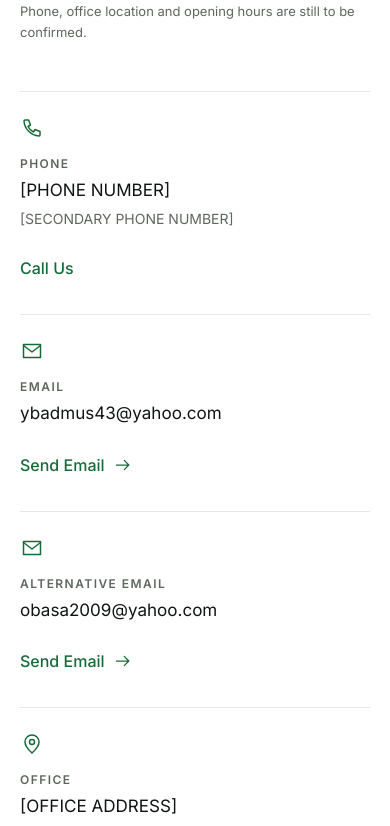
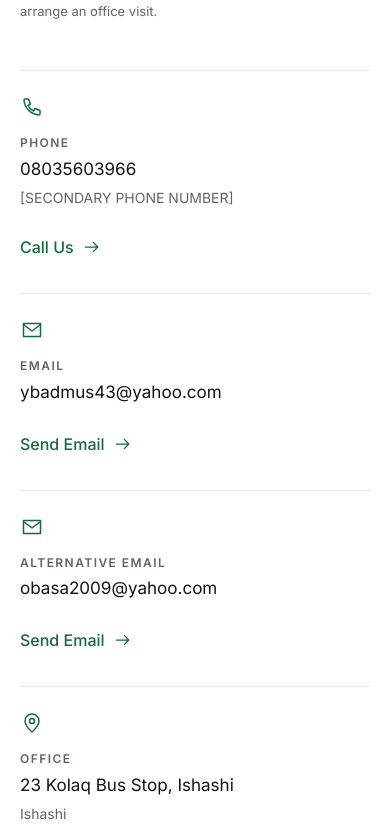
Before and after one commit to Mkay2231/zarab-construction, a React (Vite) app: page /contact in a window 390 px wide. Shown: the part 1159-1985 px from the top of the page. Built offline with nearby package versions, Linux system fonts and the light colour scheme; no server answers.

Commit message:
Add owner-supplied phone number and Ishashi office address

```diff
--- a/src/data/company.js
+++ b/src/data/company.js
@@ -7,12 +7,12 @@ export const company = {
   incorporated: '26 June 2008',
   registrationNumber: 'RC 756052',
   profile: 'Incorporated in 2008, Zarab Construction Company Ltd. provides building construction and civil engineering services to the public and private sectors in Nigeria. Our work spans roads, bridges, buildings, water resources and related infrastructure, supported by a multidisciplinary team and construction equipment.',
-  phone: '[PHONE NUMBER]',
+  phone: '08035603966',
   phoneSecondary: '[SECONDARY PHONE NUMBER]',
   email: 'ybadmus43@yahoo.com',
   emailSecondary: 'obasa2009@yahoo.com',
-  address: '[OFFICE ADDRESS]',
-  region: '[CITY, STATE / REGION]',
+  address: '23 Kolaq Bus Stop, Ishashi',
+  region: 'Ishashi',
   hours: '[BUSINESS HOURS]',
   weekendHours: '[WEEKEND AVAILABILITY]',
   whatsapp: null,
--- a/src/pages/Contact.jsx
+++ b/src/pages/Contact.jsx
@@ -81,7 +81,7 @@ export default function Contact() {
       {/* 06.2 Contact Information */}
       <section id="contact-information" className="section section--white" aria-labelledby="info-title">
         <div className="container">
-          <SectionHead id="info-title" label="Contact information" title="We're ready to hear from you." note="Email addresses are supplied in the company profile. Phone, office location and opening hours are still to be confirmed." />
+          <SectionHead id="info-title" label="Contact information" title="We're ready to hear from you." note="Contact us by phone or email to discuss your project or arrange an office visit." />
           <Stagger className="contact-info">
             <InfoItem icon="phone" label="Phone" value={company.phone} secondary={company.phoneSecondary} action="Call Us" href={tel} />
             <InfoItem icon="mail" label="Email" value={company.email} action="Send Email" href={mailto} />
```
Also changed, not shown: 1 other file (tests, documents, lock files or other folders).
